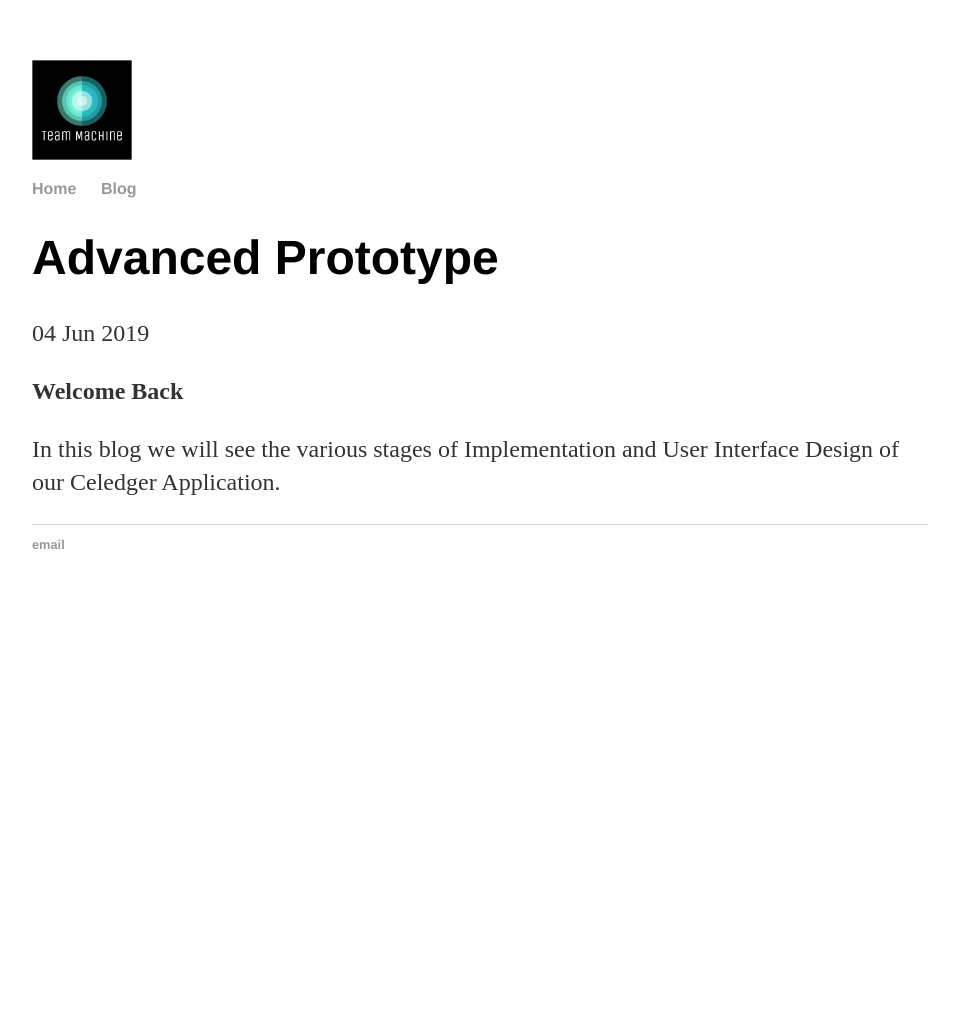
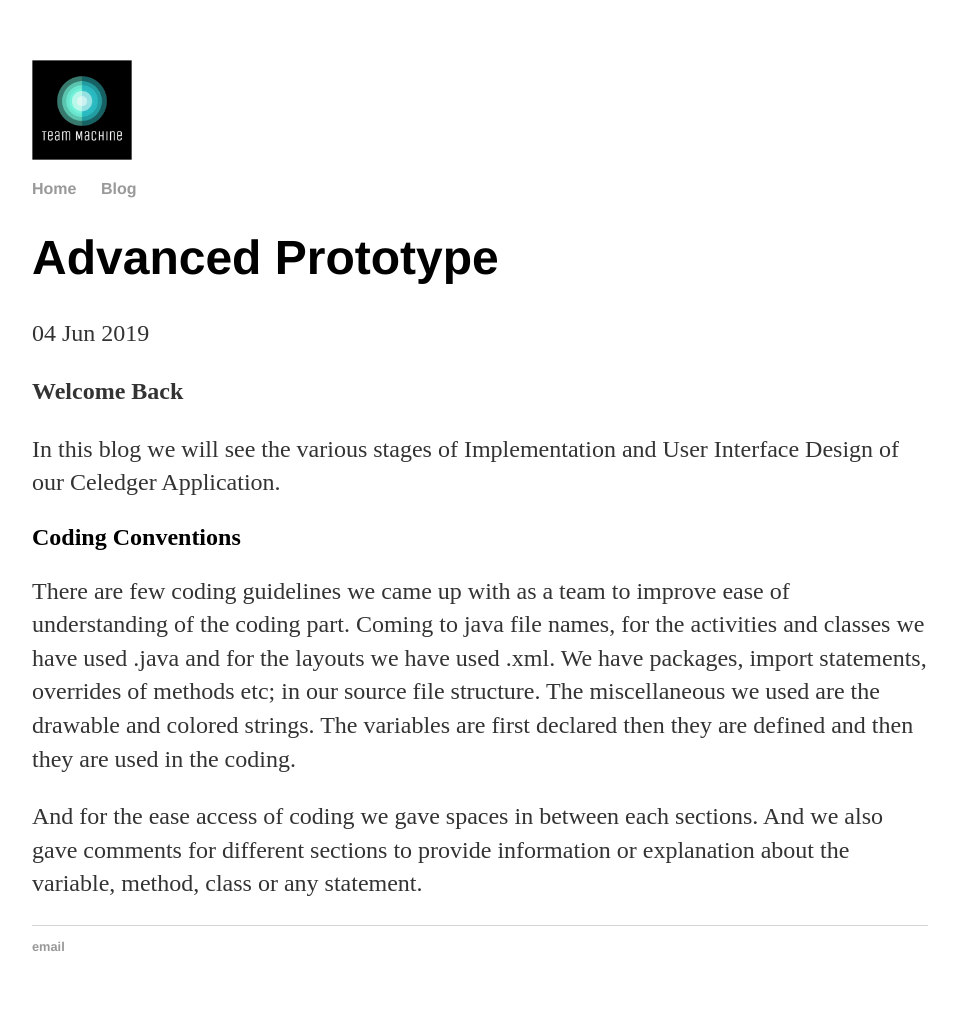
Before and after one commit to DBSE-teaching/isee2019-TeamMachine, a Jekyll site: the page built from docs/_posts/2019-06-04-Advanced-Prototype.md, in a window 1280 px wide. Shown: the whole page, without its empty margins (160-1117 px from the left). Built offline with Jekyll 4.4.1, drawn with Linux system fonts in a browser that asks for light colours; a file with an impossible date is left out; before the commit the page ends 900 px from its top, so only the background shows below that.

Commit message:
Update 2019-06-04-Advanced-Prototype.md

```diff
--- a/docs/_posts/2019-06-04-Advanced-Prototype.md
+++ b/docs/_posts/2019-06-04-Advanced-Prototype.md
@@ -7,3 +7,9 @@ date: 2019-06-04
 **Welcome Back**
 
 In this blog we will see the various stages of Implementation and User Interface Design of our Celedger Application.
+
+## Coding Conventions
+
+There are few coding guidelines we came up with as a team to improve ease of understanding of the coding part. Coming to java file names, for the activities and classes we have used .java and for the layouts we have used .xml. We have packages, import statements, overrides of methods etc; in our source file structure. The miscellaneous we used are the drawable and colored strings. The variables are first declared then they are defined and then they are used in the coding.
+
+And for the ease access of coding we gave spaces in between each sections. And we also gave comments for different sections to provide information or explanation about the variable, method, class or any statement.
```
